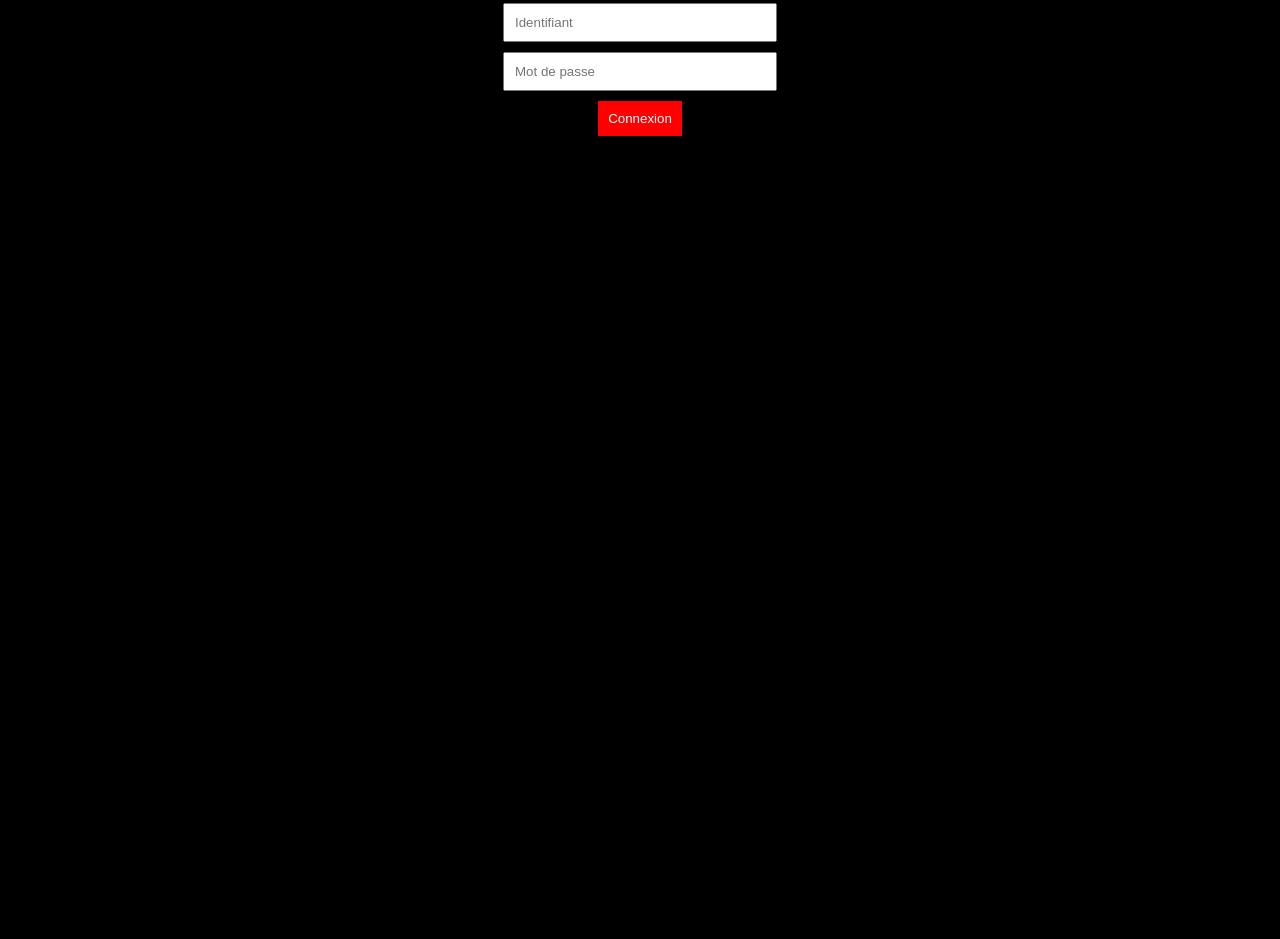
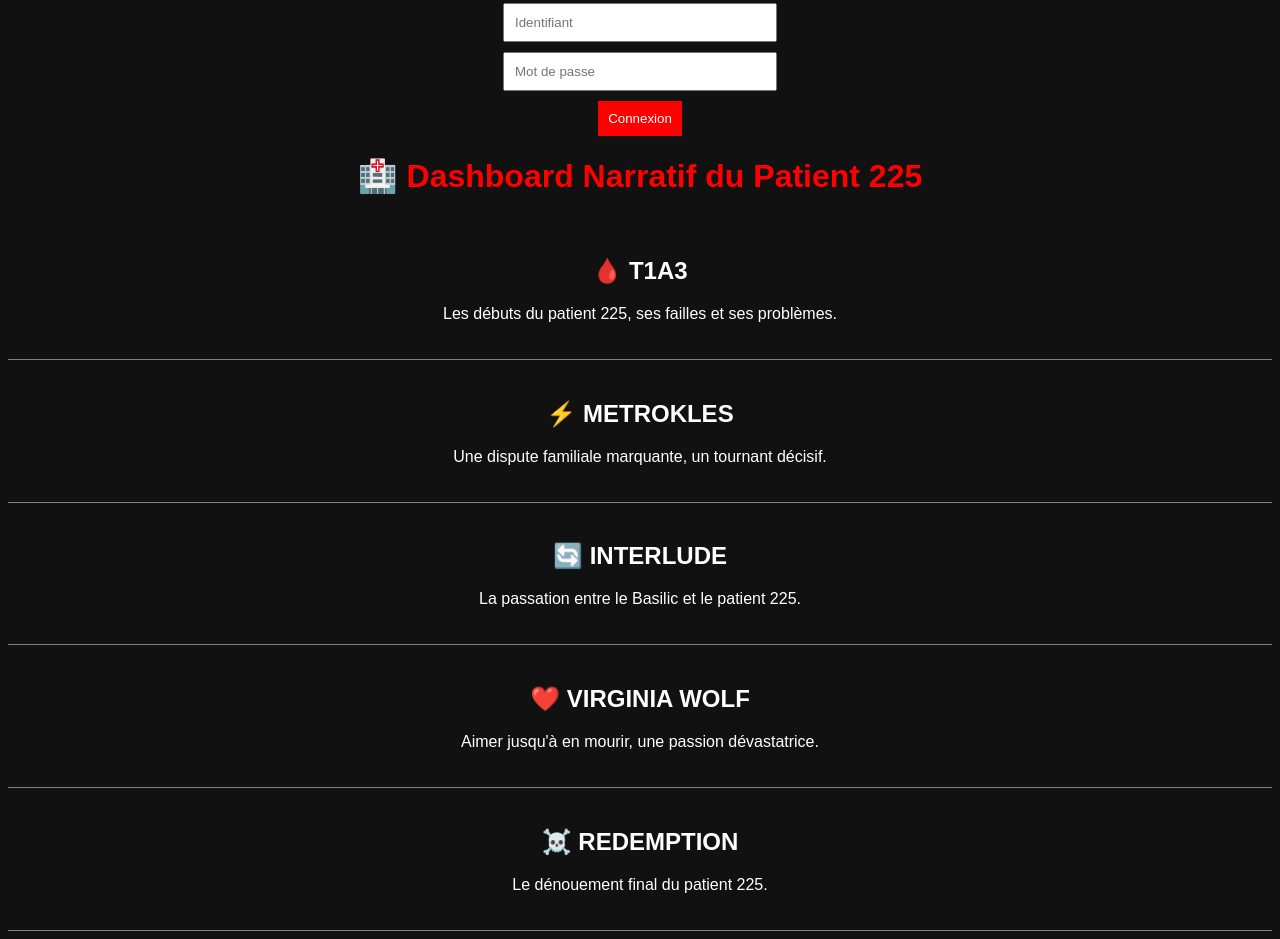
Before and after one commit to INSTITUE225/institut-securise, a plain HTML site: page index.html in a window 1280 px wide. Shown: the part 280-1219 px from the top of the page. Before the commit the page ends 800 px from the top, so only its background shows below. Drawn offline with Linux system fonts and the light colour scheme.

Commit message:
Update index.html

```diff
--- a/index.html
+++ b/index.html
@@ -19,3 +19,44 @@
     <script src="script.js"></script>
 </body>
 </html>
+<!DOCTYPE html>
+<html lang="fr">
+<head>
+    <meta charset="UTF-8">
+    <meta name="viewport" content="width=device-width, initial-scale=1.0">
+    <title>Dashboard Patient 225</title>
+    <style>
+        body { font-family: Arial, sans-serif; text-align: center; background-color: #111; color: white; }
+        .section { padding: 20px; border-bottom: 1px solid gray; }
+        h1 { color: red; }
+    </style>
+</head>
+<body>
+    <h1>🏥 Dashboard Narratif du Patient 225</h1>
+
+    <div class="section">
+        <h2>🩸 T1A3</h2>
+        <p>Les débuts du patient 225, ses failles et ses problèmes.</p>
+    </div>
+
+    <div class="section">
+        <h2>⚡ METROKLES</h2>
+        <p>Une dispute familiale marquante, un tournant décisif.</p>
+    </div>
+
+    <div class="section">
+        <h2>🔄 INTERLUDE</h2>
+        <p>La passation entre le Basilic et le patient 225.</p>
+    </div>
+
+    <div class="section">
+        <h2>❤️ VIRGINIA WOLF</h2>
+        <p>Aimer jusqu'à en mourir, une passion dévastatrice.</p>
+    </div>
+
+    <div class="section">
+        <h2>☠️ REDEMPTION</h2>
+        <p>Le dénouement final du patient 225.</p>
+    </div>
+</body>
+</html>
```
